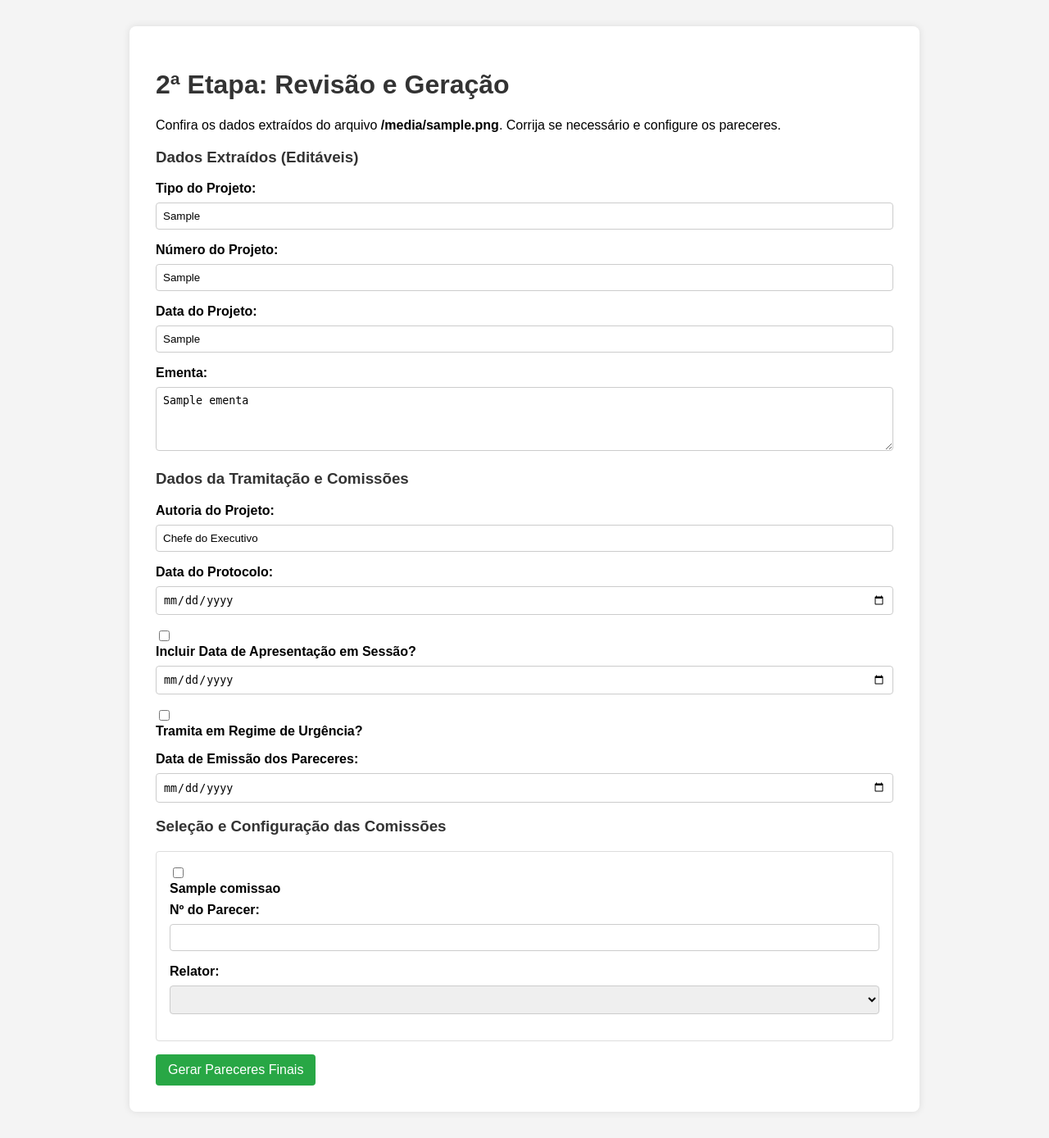
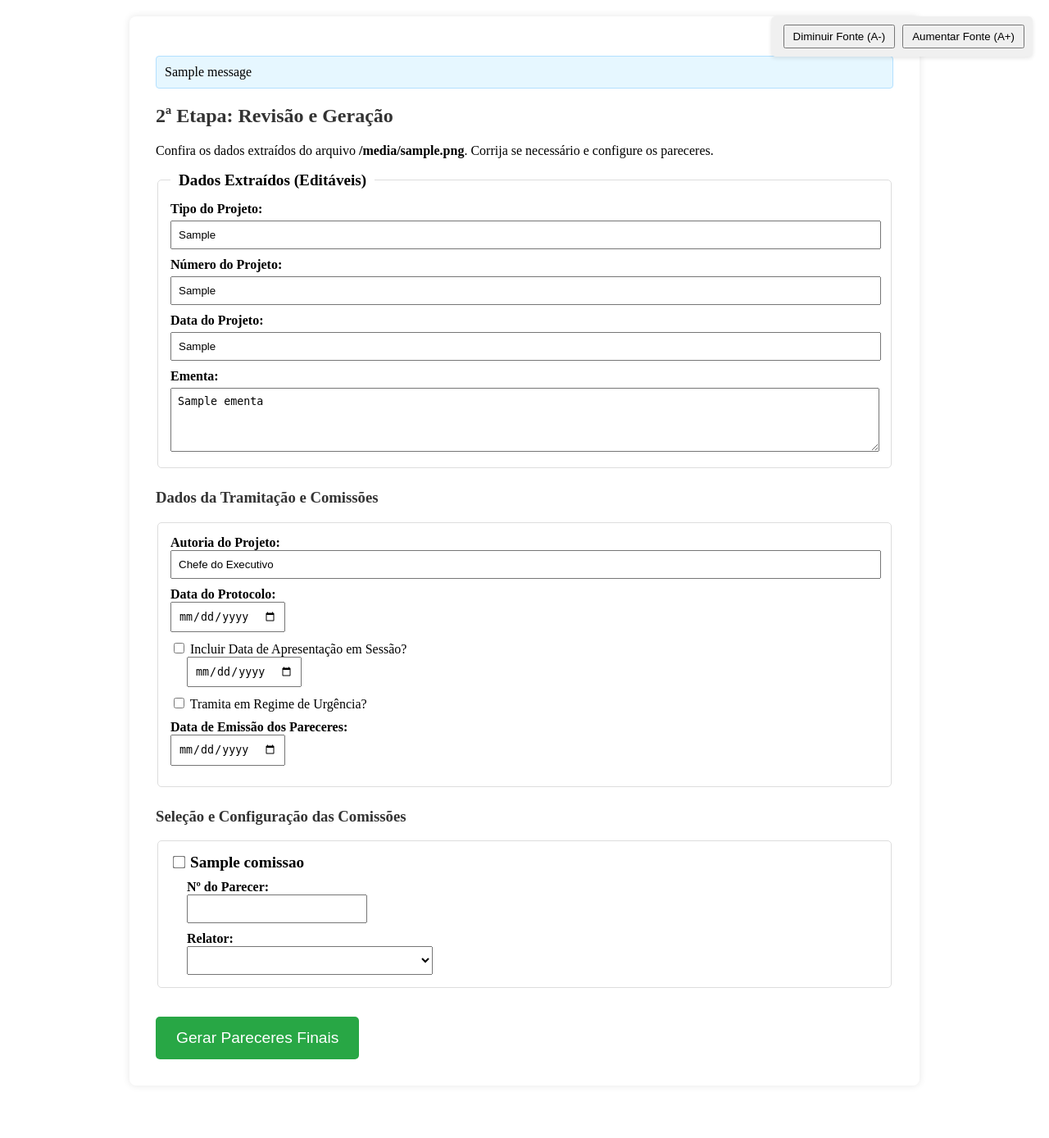
Before and after one commit to VitorHugoGH/cameraDigital, a Flask app: template templates/revisar.html in a window 1280 px wide. Shown: the whole page at 82% size. After the commit the page ends 1292 px from the top, so only its background shows below. Run offline with Flask 3, Linux system fonts and the light colour scheme; the template is opened without the code that fills it: most values are stand-ins (such as "Sample title", 1, 10 or a date in 2020); one stand-in notice (Sample message) is shown; lists and menus that the app fills with data are empty; parts of the project's set-up code (start-up, migrations or seed data) failed here and were passed over.

Commit message:
Feat: Refatora templates para base.html e implementa acessibilidade

```diff
--- /dev/null
+++ b/templates/base.html
@@ -0,0 +1,114 @@
+<!DOCTYPE html>
+<html lang="pt-br">
+  <head>
+    <meta charset="UTF-8" />
+    <title>{% block title %}LegisTech{% endblock %}</title>
+
+    {% block head %} {% endblock %}
+
+    <style>
+      <style>
+      /* Estilos base (do seu colega + os nossos) */
+      body {
+        font-family: -apple-system, BlinkMacSystemFont, "Segoe UI", Roboto,
+          "Helvetica Neue", Arial, sans-serif;
+        margin: 0;
+        padding: 0;
+        background-color: #f4f4f4;
+      }
+      .container {
+        max-width: 900px;
+        margin: 20px auto;
+        background: white;
+        padding: 2em;
+        border-radius: 8px;
+        box-shadow: 0 0 10px rgba(0, 0, 0, 0.1);
+      }
+      h1,
+      h2,
+      h3 {
+        color: #333;
+      }
+
+      /* Estilos dos botões de acessibilidade */
+      #controles-acessibilidade {
+        position: fixed;
+        top: 20px;
+        right: 20px;
+        z-index: 1000;
+        padding: 10px;
+        background-color: #f0f0f0;
+        border-radius: 5px;
+        box-shadow: 0 2px 5px rgba(0, 0, 0, 0.1);
+      }
+      #controles-acessibilidade button {
+        padding: 5px 10px;
+        margin-left: 5px;
+        cursor: pointer;
+      }
+
+      /* Estilos das mensagens flash */
+      .flashes {
+        list-style: none;
+        padding-left: 0;
+      }
+      .flashes li {
+        background: #e6f7ff;
+        border: 1px solid #b3e0ff;
+        padding: 10px;
+        border-radius: 4px;
+        margin-bottom: 15px;
+      }
+    </style>
+  </head>
+  <body>
+    <div id="controles-acessibilidade">
+      <button onclick="mudarTamanhoFonte(-1)">Diminuir Fonte (A-)</button>
+      <button onclick="mudarTamanhoFonte(1)">Aumentar Fonte (A+)</button>
+    </div>
+
+    <div class="container">
+      {% with messages = get_flashed_messages() %} {% if messages %}
+      <ul class="flashes">
+        {% for message in messages %}
+        <li>{{ message }}</li>
+        {% endfor %}
+      </ul>
+      {% endif %} {% endwith %} {% block content %}{% endblock %}
+    </div>
+
+    <script>
+      const TAMANHO_BASE = 16;
+      const TAMANHO_MINIMO = 12;
+      const TAMANHO_MAXIMO = 32;
+      const STORAGE_KEY = "fontSizeAcessibilidade";
+
+      // Aplicamos a fonte no <html>, que é o elemento raiz
+      const elementoRaiz = document.documentElement;
+
+      // Tentamos ler do localStorage, senão usamos o tamanho base
+      let tamanhoAtual =
+        parseInt(localStorage.getItem(STORAGE_KEY)) || TAMANHO_BASE;
+
+      function mudarTamanhoFonte(ajuste) {
+        let novoTamanho = tamanhoAtual + ajuste;
+
+        // Limita o tamanho mínimo e máximo
+        if (novoTamanho >= TAMANHO_MINIMO && novoTamanho <= TAMANHO_MAXIMO) {
+          tamanhoAtual = novoTamanho;
+          localStorage.setItem(STORAGE_KEY, tamanhoAtual);
+          aplicarTamanhoFonte();
+        }
+      }
+
+      function aplicarTamanhoFonte() {
+        elementoRaiz.style.fontSize = tamanhoAtual + "px";
+      }
+
+      // Aplica o tamanho da fonte assim que a página carregar
+      document.addEventListener("DOMContentLoaded", () => {
+        aplicarTamanhoFonte();
+      });
+    </script>
+  </body>
+</html>
--- a/templates/revisar.html
+++ b/templates/revisar.html
@@ -1,90 +1,206 @@
-<!DOCTYPE html>
-<html lang="pt-br">
-<head>
-    <meta charset="UTF-8">
-    <title>Revisar Dados e Gerar Pareceres</title>
-    <style>
-        body { font-family: sans-serif; margin: 2em; background-color: #f4f4f4; }
-        .container { max-width: 900px; margin: auto; background: white; padding: 2em; border-radius: 8px; box-shadow: 0 0 10px rgba(0,0,0,0.1); }
-        h1, h2, h3 { color: #333; }
-        form div { margin-bottom: 1em; }
-        label { display: block; margin-bottom: 0.5em; font-weight: bold; }
-        input[type="text"], input[type="date"], select, textarea { width: 100%; padding: 8px; box-sizing: border-box; border: 1px solid #ccc; border-radius: 4px; }
-        input[type="submit"] { background-color: #28a745; color: white; padding: 10px 15px; border: none; border-radius: 4px; cursor: pointer; font-size: 1em; }
-        .comissao-box { border: 1px solid #ddd; padding: 1em; margin-top: 1em; border-radius: 4px; }
-    </style>
-</head>
-<body>
-    <div class="container">
-        <h1>2ª Etapa: Revisão e Geração</h1>
-        <p>Confira os dados extraídos do arquivo <strong>{{ filename }}</strong>. Corrija se necessário e configure os pareceres.</p>
+{% extends "base.html" %} {% block title %}LegisTech - 2ª Etapa: Revisão{%
+endblock %} {% block content %}
+<form action="/gerar" method="POST">
+  <input type="hidden" name="pdf_filename" value="{{ filename }}" />
 
-        <form action="/gerar" method="post">
-            <input type="hidden" name="pdf_filename" value="{{ filename }}">
+  <h2>2ª Etapa: Revisão e Geração</h2>
+  <p>
+    Confira os dados extraídos do arquivo <strong>{{ filename }}</strong>.
+    Corrija se necessário e configure os pareceres.
+  </p>
 
-            <h3>Dados Extraídos (Editáveis)</h3>
-            <div>
-                <label for="tipo_projeto">Tipo do Projeto:</label>
-                <input type="text" name="tipo_projeto" value="{{ dados.TIPO_PROJETO or '' }}">
+  <fieldset style="border-radius: 5px; border: 1px solid #ddd; padding: 15px">
+    <legend style="font-size: 1.2em; font-weight: bold; padding: 0 10px">
+      Dados Extraídos (Editáveis)
+    </legend>
+    <div style="margin-bottom: 10px">
+      <label
+        for="tipo_projeto"
+        style="display: block; font-weight: bold; margin-bottom: 5px"
+        >Tipo do Projeto:</label
+      >
+      <input
+        type="text"
+        id="tipo_projeto"
+        name="tipo_projeto"
+        value="{{ dados.TIPO_PROJETO|default('', True) }}"
+        style="width: 98%; padding: 8px"
+      />
+    </div>
+    <div style="margin-bottom: 10px">
+      <label
+        for="numero_projeto"
+        style="display: block; font-weight: bold; margin-bottom: 5px"
+        >Número do Projeto:</label
+      >
+      <input
+        type="text"
+        id="numero_projeto"
+        name="numero_projeto"
+        value="{{ dados.NUMERO_PROJETO|default('', True) }}"
+        style="width: 98%; padding: 8px"
+      />
+    </div>
+    <div style="margin-bottom: 10px">
+      <label
+        for="data_projeto"
+        style="display: block; font-weight: bold; margin-bottom: 5px"
+        >Data do Projeto:</label
+      >
+      <input
+        type="text"
+        id="data_projeto"
+        name="data_projeto"
+        value="{{ dados.DATA_PROJETO|default('', True) }}"
+        style="width: 98%; padding: 8px"
+      />
     </div>
     <div>
-                <label for="numero_projeto">Número do Projeto:</label>
-                <input type="text" name="numero_projeto" value="{{ dados.NUMERO_PROJETO or '' }}">
+      <label
+        for="ementa"
+        style="display: block; font-weight: bold; margin-bottom: 5px"
+        >Ementa:</label
+      >
+      <textarea
+        id="ementa"
+        name="ementa"
+        rows="4"
+        style="width: 98%; padding: 8px"
+      >
+{{ dados.EMENTA|default('', True) }}</textarea
+      >
     </div>
-            <div>
-                <label for="data_projeto">Data do Projeto:</label>
-                <input type="text" name="data_projeto" value="{{ dados.DATA_PROJETO or '' }}">
+  </fieldset>
+
+  <h3 style="margin-top: 25px">Dados da Tramitação e Comissões</h3>
+  <fieldset style="border-radius: 5px; border: 1px solid #ddd; padding: 15px">
+    <div style="margin-bottom: 10px">
+      <label for="autoria" style="font-weight: bold">Autoria do Projeto:</label
+      ><br />
+      <input
+        type="text"
+        id="autoria"
+        name="autoria"
+        value="Chefe do Executivo"
+        style="width: 98%; padding: 8px"
+      />
     </div>
-            <div>
-                <label for="ementa">Ementa:</label>
-                <textarea name="ementa" rows="4">{{ dados.EMENTA or '' }}</textarea>
+    <div style="margin-bottom: 10px">
+      <label for="data_protocolo" style="font-weight: bold"
+        >Data do Protocolo:</label
+      ><br />
+      <input
+        type="date"
+        id="data_protocolo"
+        name="data_protocolo"
+        required
+        style="padding: 8px"
+      />
     </div>
-
-            <h3>Dados da Tramitação e Comissões</h3>
-            <div>
-                <label for="autoria">Autoria do Projeto:</label>
-                <input type="text" name="autoria" value="Chefe do Executivo" required>
+    <div style="margin-bottom: 10px">
+      <input
+        type="checkbox"
+        id="incluir_apresentacao"
+        name="incluir_apresentacao"
+        value="true"
+      />
+      <label for="incluir_apresentacao"
+        >Incluir Data de Apresentação em Sessão?</label
+      ><br />
+      <input
+        type="date"
+        id="data_apresentacao"
+        name="data_apresentacao"
+        style="padding: 8px; margin-left: 20px"
+      />
     </div>
-            <div>
-                <label for="data_protocolo">Data do Protocolo:</label>
-                <input type="date" name="data_protocolo" required>
-            </div>
-            <div>
-                <input type="checkbox" name="incluir_apresentacao" id="incluir_apresentacao">
-                <label for="incluir_apresentacao">Incluir Data de Apresentação em Sessão?</label>
-                <input type="date" name="data_apresentacao" id="data_apresentacao">
-            </div>
-            <div>
-                <input type="checkbox" name="regime_urgencia" id="regime_urgencia">
+    <div style="margin-bottom: 10px">
+      <input
+        type="checkbox"
+        id="regime_urgencia"
+        name="regime_urgencia"
+        value="true"
+      />
       <label for="regime_urgencia">Tramita em Regime de Urgência?</label>
     </div>
-            <div>
-                <label for="data_parecer">Data de Emissão dos Pareceres:</label>
-                <input type="date" name="data_parecer" required>
+    <div style="margin-bottom: 10px">
+      <label for="data_parecer" style="font-weight: bold"
+        >Data de Emissão dos Pareceres:</label
+      ><br />
+      <input
+        type="date"
+        id="data_parecer"
+        name="data_parecer"
+        required
+        style="padding: 8px"
+      />
     </div>
+  </fieldset>
 
-            <h3>Seleção e Configuração das Comissões</h3>
+  <h3 style="margin-top: 25px">Seleção e Configuração das Comissões</h3>
   {% for comissao in comissoes %}
-            <div class="comissao-box">
-                <input type="checkbox" name="comissao_selecionada" value="{{ comissao.sigla }}" id="com_{{ comissao.sigla }}">
-                <label for="com_{{ comissao.sigla }}">{{ comissao.nome }}</label>
-                <div>
-                    <label for="num_parecer_{{ comissao.sigla }}">Nº do Parecer:</label>
-                    <input type="text" name="num_parecer_{{ comissao.sigla }}">
+  <fieldset
+    style="
+      border-radius: 5px;
+      border: 1px solid #ddd;
+      padding: 15px;
+      margin-bottom: 15px;
+    "
+  >
+    <input
+      type="checkbox"
+      id="comissao_{{ comissao.sigla }}"
+      name="comissao_selecionada"
+      value="{{ comissao.sigla }}"
+      style="transform: scale(1.2)"
+    />
+    <label
+      for="comissao_{{ comissao.sigla }}"
+      style="font-size: 1.2em; font-weight: bold"
+      >{{ comissao.nome }}</label
+    >
+
+    <div style="margin-top: 10px; padding-left: 20px">
+      <label for="num_parecer_{{ comissao.sigla }}" style="font-weight: bold"
+        >Nº do Parecer:</label
+      ><br />
+      <input
+        type="text"
+        id="num_parecer_{{ comissao.sigla }}"
+        name="num_parecer_{{ comissao.sigla }}"
+        style="width: 200px; padding: 8px"
+      />
     </div>
-                <div>
-                    <label for="relator_{{ comissao.sigla }}">Relator:</label>
-                    <select name="relator_{{ comissao.sigla }}">
+    <div style="margin-top: 10px; padding-left: 20px">
+      <label for="relator_{{ comissao.sigla }}" style="font-weight: bold"
+        >Relator:</label
+      ><br />
+      <select
+        id="relator_{{ comissao.sigla }}"
+        name="relator_{{ comissao.sigla }}"
+        style="width: 300px; padding: 8px"
+      >
         {% for membro in membros if membro.comissao_id == comissao.id %}
         <option value="{{ membro.id }}">{{ membro.nome }}</option>
         {% endfor %}
       </select>
     </div>
-            </div>
+  </fieldset>
   {% endfor %}
 
-            <input type="submit" value="Gerar Pareceres Finais">
+  <input
+    type="submit"
+    value="Gerar Pareceres Finais"
+    style="
+      padding: 15px 25px;
+      font-size: 1.2em;
+      background-color: #28a745;
+      color: white;
+      border: none;
+      border-radius: 5px;
+      cursor: pointer;
+      margin-top: 20px;
+    "
+  />
 </form>
-    </div>
-</body>
-</html>
+{% endblock %}
```
Also changed, not shown: templates/editar_membro.html (+10 -19 lines), templates/gerenciar.html (+13 -91 lines), templates/index.html (+20 -51 lines), 2 other files. Lines whose indentation alone changed are shown as unchanged.
